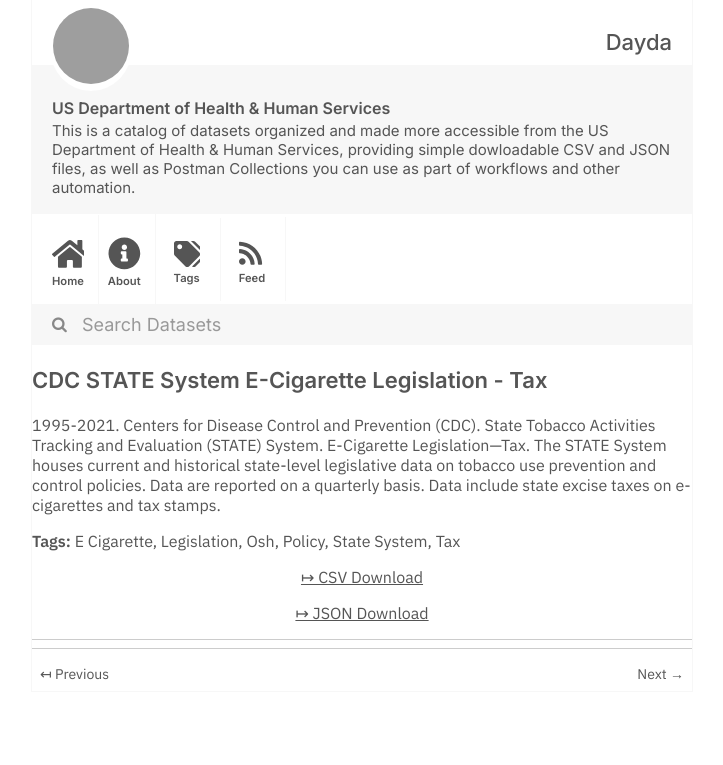
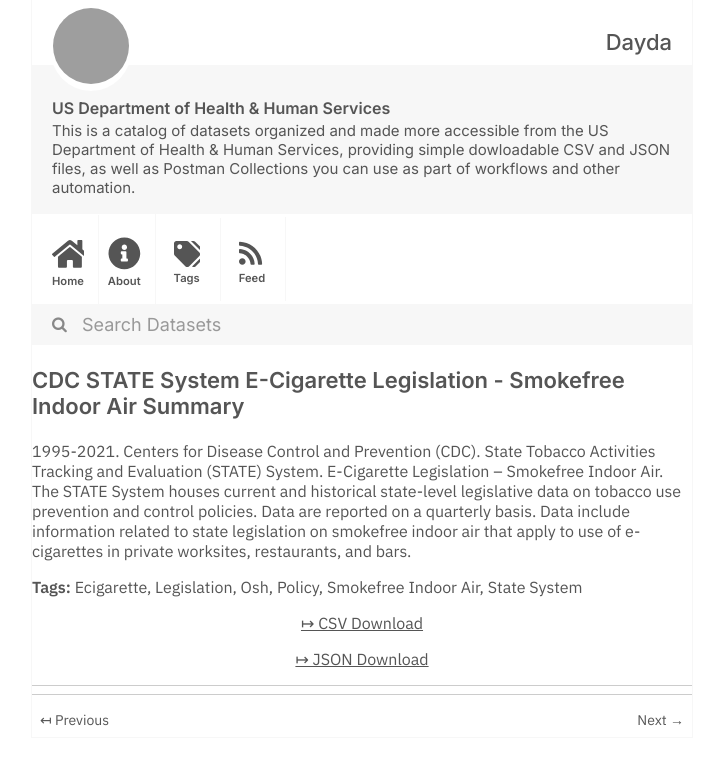
Before and after one commit to dayda-entities/us-department-of-health-and-human-services, a Jekyll site: the page built from _posts/2020-11-10-cdc-state-system-e-cigarette-l.md, in a window 1280 px wide, cut to the strip 0-765 px from the top of the page. Shown: the whole strip, without its empty margins (278-1001 px from the left). Built offline with Jekyll 4.4.1, drawn with Linux system fonts in a browser that asks for light colours; grey boxes are pictures that could not be loaded.

Commit message:
Publish Data

```diff
--- a/_posts/2020-11-10-cdc-state-system-e-cigarette-l.md
+++ b/_posts/2020-11-10-cdc-state-system-e-cigarette-l.md
@@ -1,20 +1,20 @@
 ---
-title: CDC STATE System E-Cigarette Legislation - Tax
-created: '2020-11-10T16:17:10.593789'
-modified: '2021-04-21T22:50:55.771400'
+title: CDC STATE System E-Cigarette Legislation - Smokefree Indoor Air Summary
+created: '2020-11-10T16:17:14.667430'
+modified: '2021-04-25T15:02:04.823052'
 state: active
 type: dataset
 tags:
-  - E Cigarette
+  - Ecigarette
   - Legislation
   - Osh
   - Policy
+  - Smokefree Indoor Air
   - State System
-  - Tax
 groups: []
-csv_url: 'https://data.cdc.gov/api/views/kwbr-syv2/rows.csv?accessType=DOWNLOAD'
-json_url: 'https://data.cdc.gov/api/views/kwbr-syv2/rows.json?accessType=DOWNLOAD'
+csv_url: 'https://data.cdc.gov/api/views/i8t6-whzd/rows.csv?accessType=DOWNLOAD'
+json_url: 'https://data.cdc.gov/api/views/i8t6-whzd/rows.json?accessType=DOWNLOAD'
 layout: post
 
 ---
-1995-2021. Centers for Disease Control and Prevention (CDC). State Tobacco Activities Tracking and Evaluation (STATE) System.  E-Cigarette Legislation—Tax. The STATE System houses current and historical state-level legislative data on tobacco use prevention and control policies. Data are reported on a quarterly basis. Data include state excise taxes on e-cigarettes and tax stamps.
+1995-2021. Centers for Disease Control and Prevention (CDC). State Tobacco Activities Tracking and Evaluation (STATE) System. E-Cigarette Legislation – Smokefree Indoor Air. The STATE System houses current and historical state-level legislative data on tobacco use prevention and control policies. Data are reported on a quarterly basis. Data include information related to state legislation on smokefree indoor air that apply to use of e-cigarettes in private worksites, restaurants, and bars.
```
